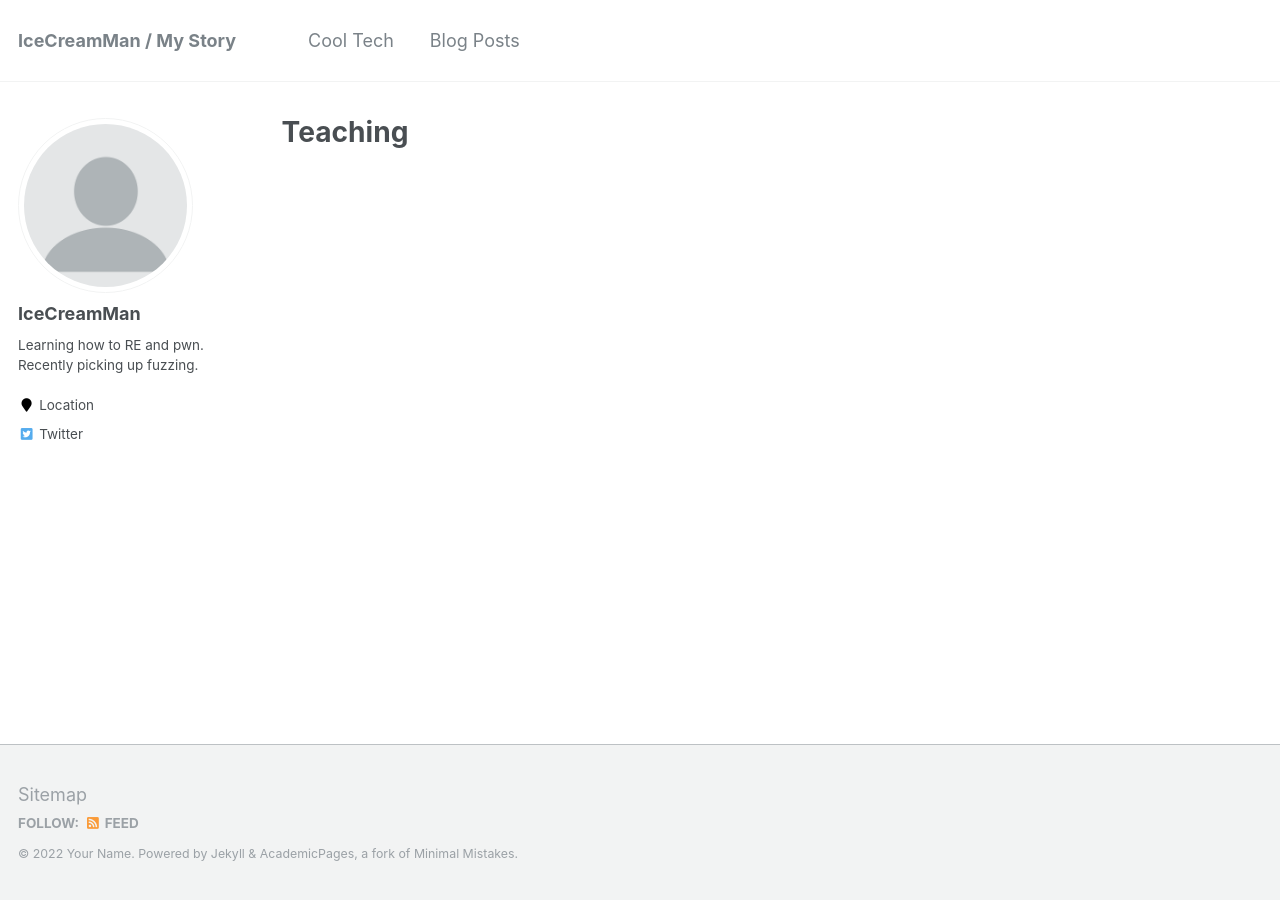
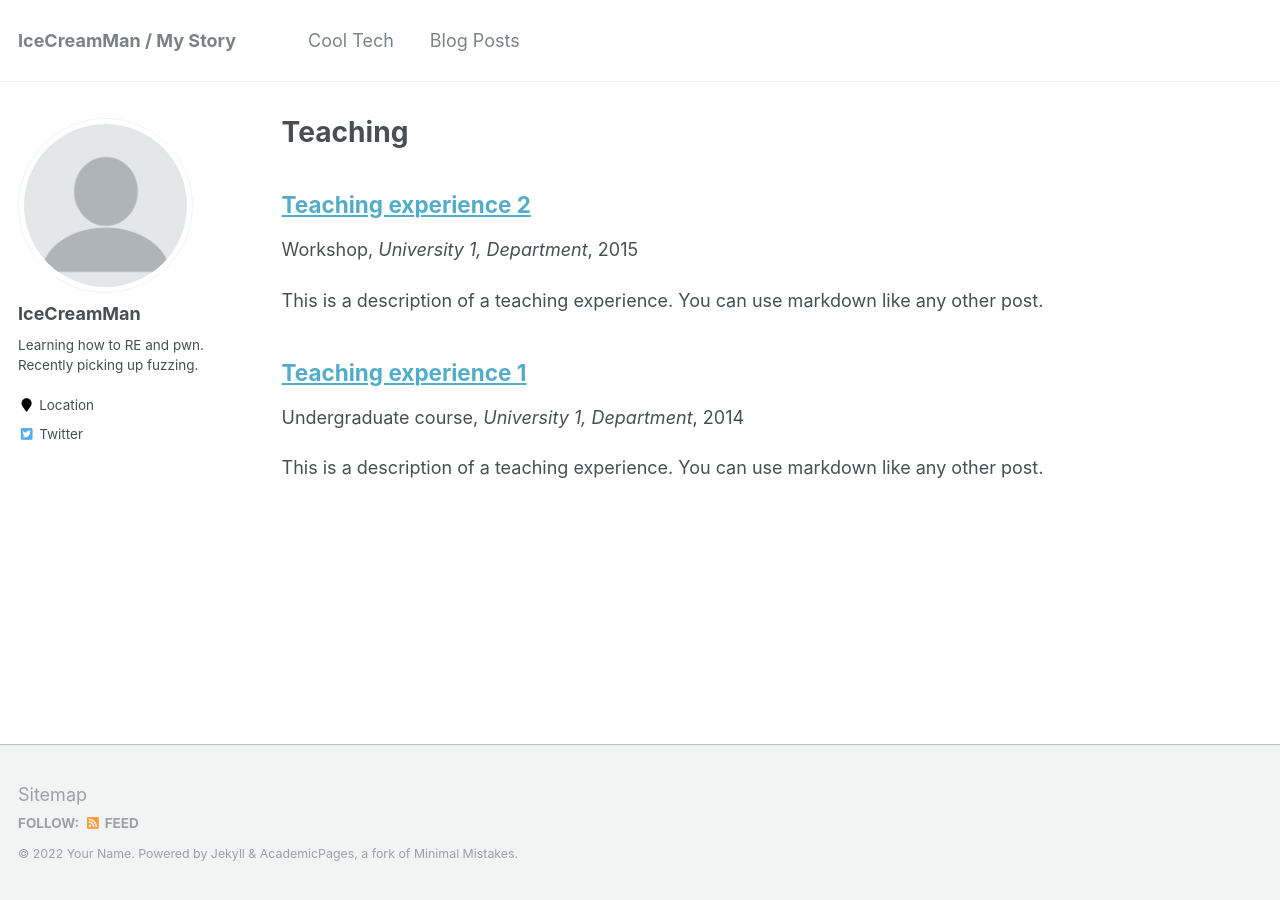
Before and after one commit to cddc12346/Old-github-io, a Jekyll site: the page built from _pages/teaching.html, in a window 1280 px wide. Built offline with Jekyll 4.4.1, drawn with Linux system fonts in a browser that asks for light colours.

```diff
--- /dev/null
+++ b/_teaching/2014-spring-teaching-1.md
@@ -0,0 +1,20 @@
+---
+title: "Teaching experience 1"
+collection: teaching
+type: "Undergraduate course"
+permalink: /teaching/2014-spring-teaching-1
+venue: "University 1, Department"
+date: 2014-01-01
+location: "City, Country"
+---
+
+This is a description of a teaching experience. You can use markdown like any other post.
+
+Heading 1
+======
+
+Heading 2
+======
+
+Heading 3
+======
--- /dev/null
+++ b/_teaching/2015-spring-teaching-2.md
@@ -0,0 +1,20 @@
+---
+title: "Teaching experience 2"
+collection: teaching
+type: "Workshop"
+permalink: /teaching/2015-spring-teaching-1
+venue: "University 1, Department"
+date: 2015-01-01
+location: "City, Country"
+---
+
+This is a description of a teaching experience. You can use markdown like any other post.
+
+Heading 1
+======
+
+Heading 2
+======
+
+Heading 3
+======
```
Also changed, not shown: _cool tech/give me a python shell.md (deleted, +0 -18 lines), _pages/about.md (+0 -5 lines).
